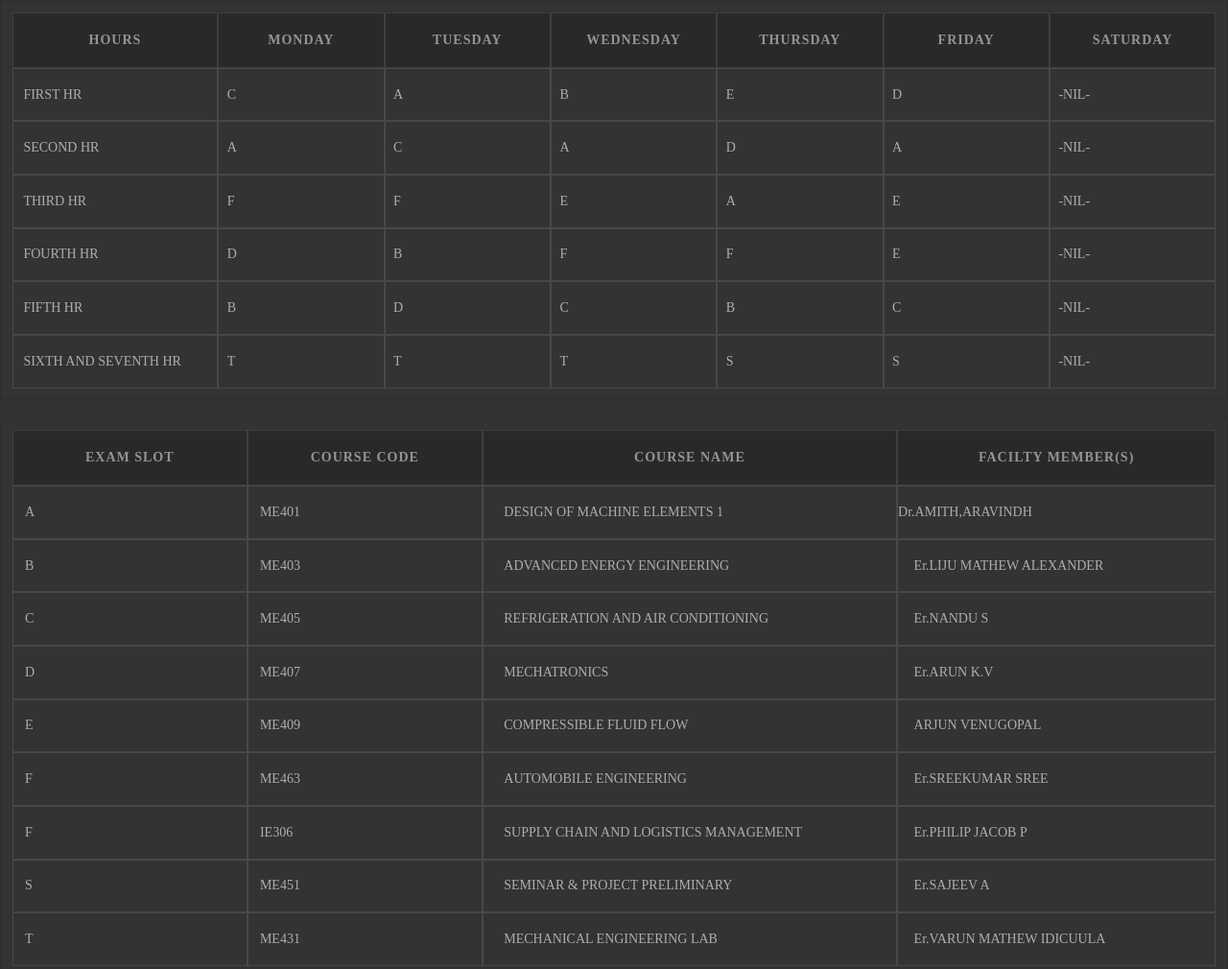
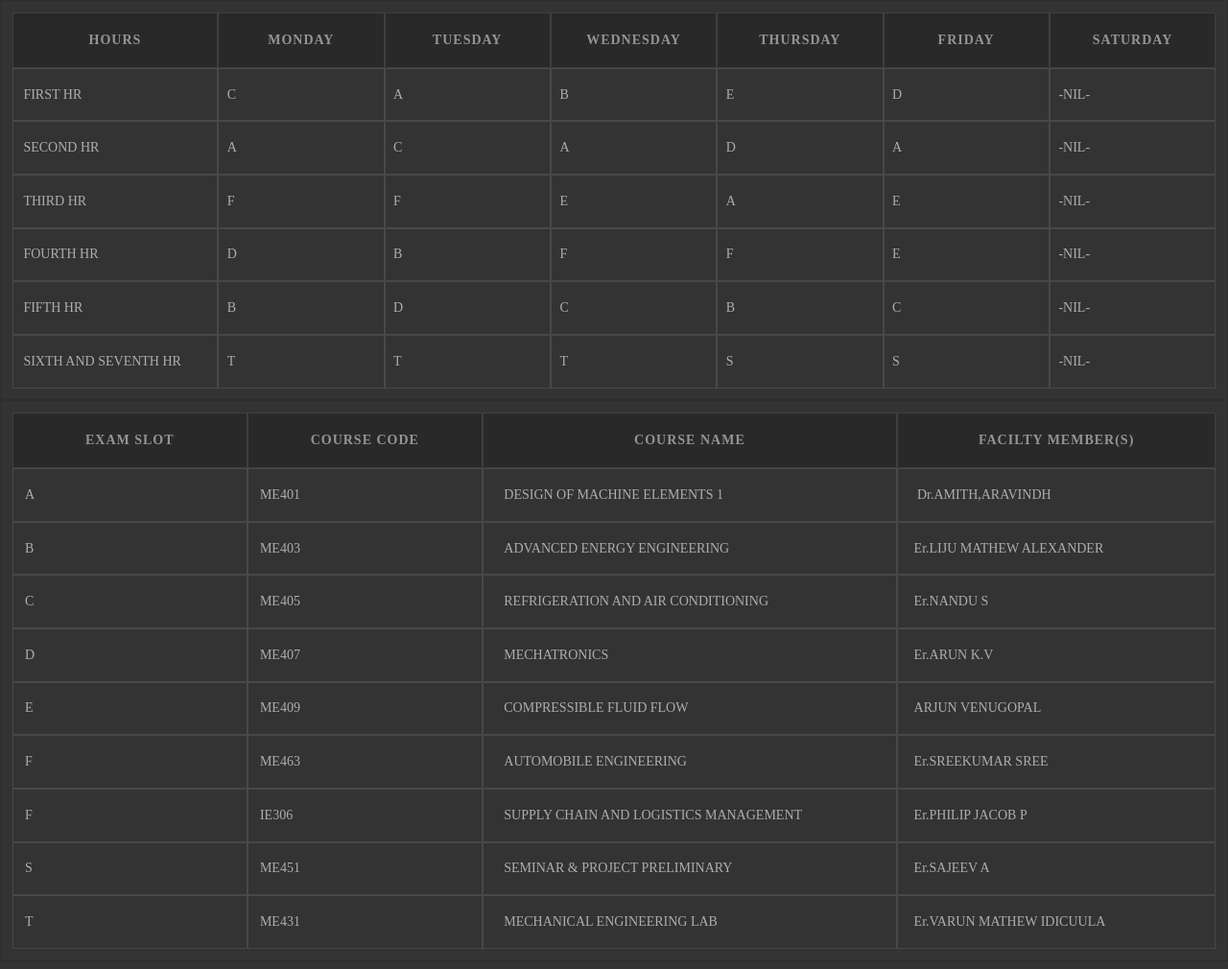
Before and after one commit to Ozymandis500/MECHANICAL_S7-S8, a plain HTML site: page index.html in a window 1280 px wide. Shown: the whole page at 96% size. Drawn offline with Linux system fonts and the light colour scheme.

Commit message:
Add files via upload

```diff
--- a/style.css
+++ b/style.css
@@ -48,6 +48,7 @@ td {
 }
 
 .content{
+    padding-left: 6%;
     height:15px;
     width:auto;
     overflow:hidden;
```
Also changed, not shown: index.html (+0 -1 lines).
